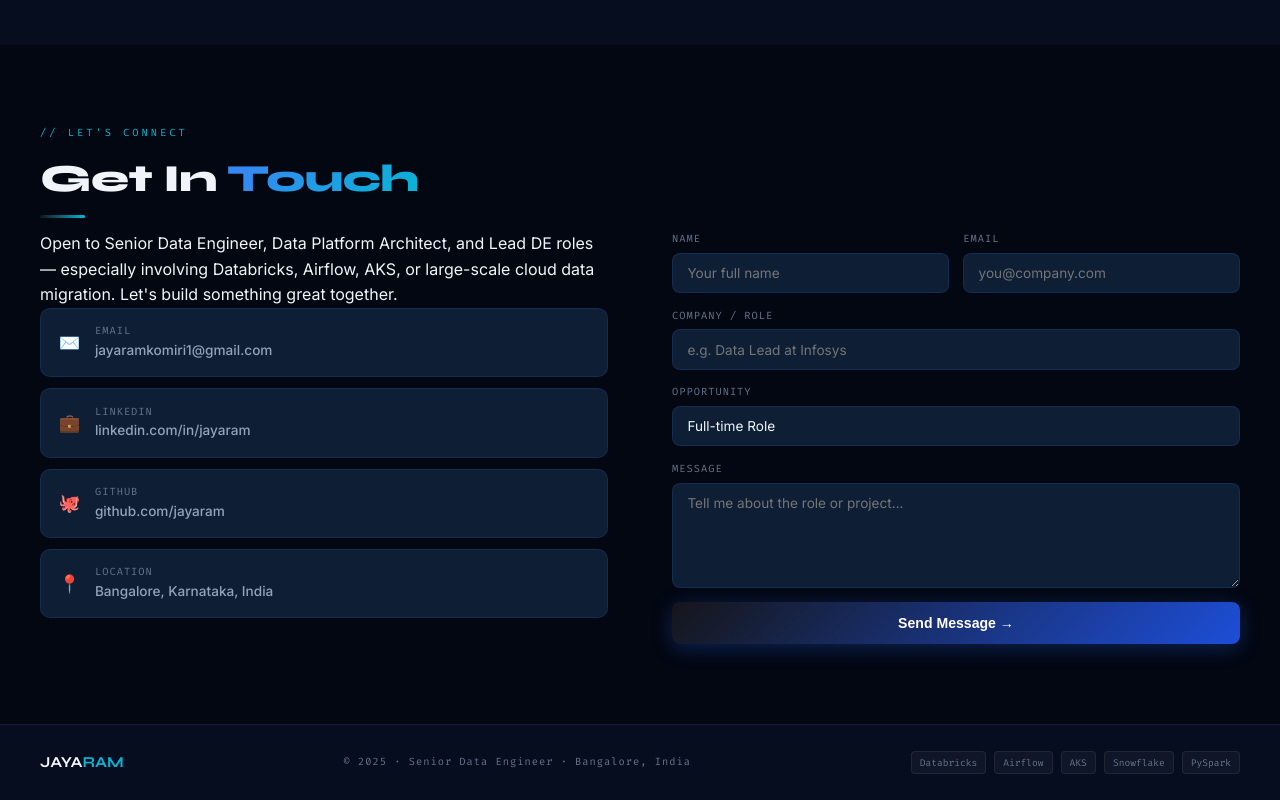
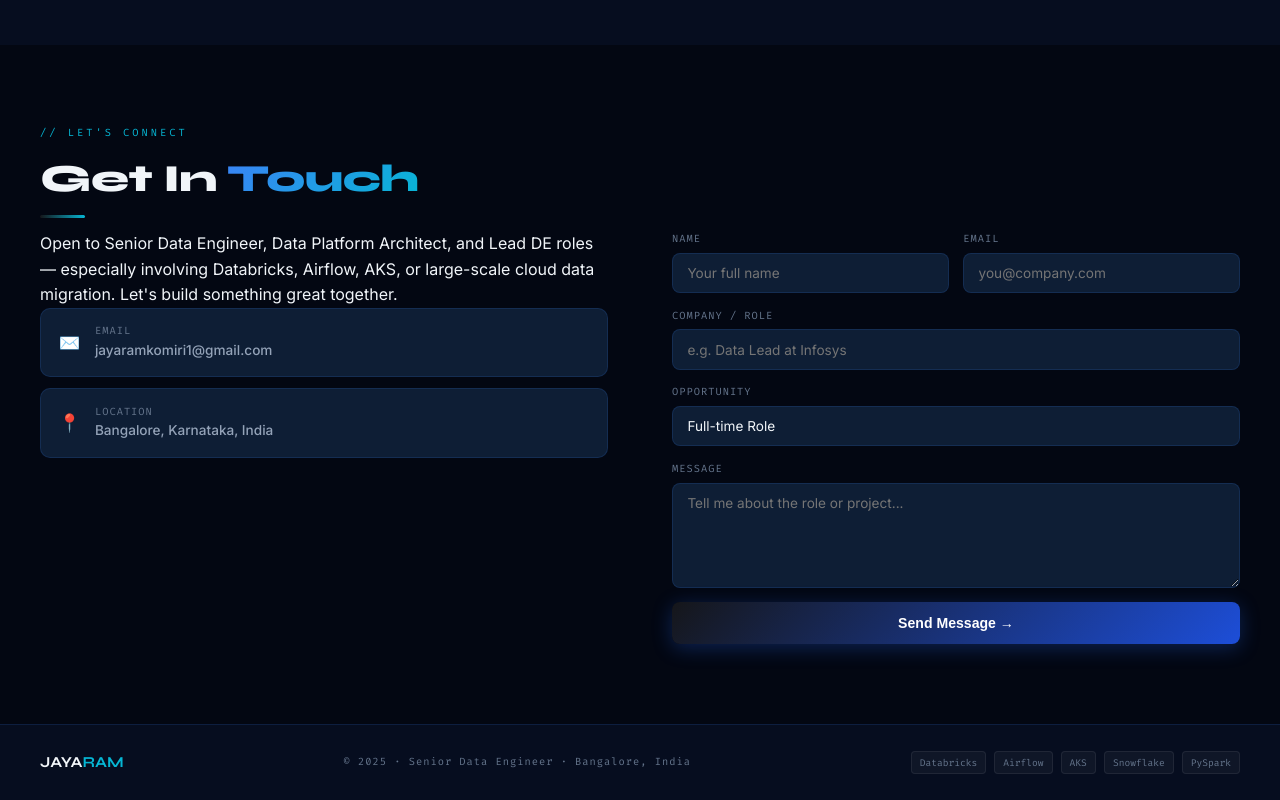
Before and after one commit to jayaramkomiri38/portfolio, a plain HTML site: page index.html in a window 1280 px wide. Shown: the part 7348-8148 px from the top of the page. Drawn offline with Linux system fonts and the light colour scheme.

Commit message:
Update index.html
remove

```diff
--- a/index.html
+++ b/index.html
@@ -2573,18 +2573,6 @@
                 <div class="cc-val">jayaramkomiri1@gmail.com</div>
               </div>
             </a>
-            <a href="https://linkedin.com/in/jayaram" target="_blank" class="cc"><span class="cc-icon">💼</span>
-              <div>
-                <div class="cc-label">LinkedIn</div>
-                <div class="cc-val">linkedin.com/in/jayaram</div>
-              </div>
-            </a>
-            <a href="https://github.com/jayaram" target="_blank" class="cc"><span class="cc-icon">🐙</span>
-              <div>
-                <div class="cc-label">GitHub</div>
-                <div class="cc-val">github.com/jayaram</div>
-              </div>
-            </a>
             <div class="cc" style="cursor:default"><span class="cc-icon">📍</span>
               <div>
                 <div class="cc-label">Location</div>
```
